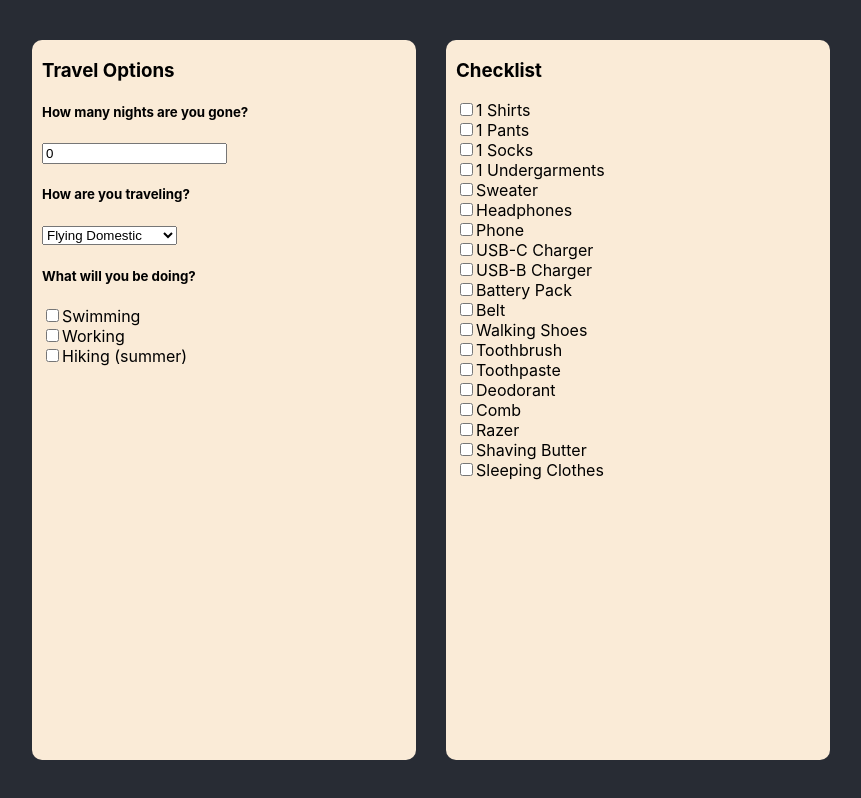
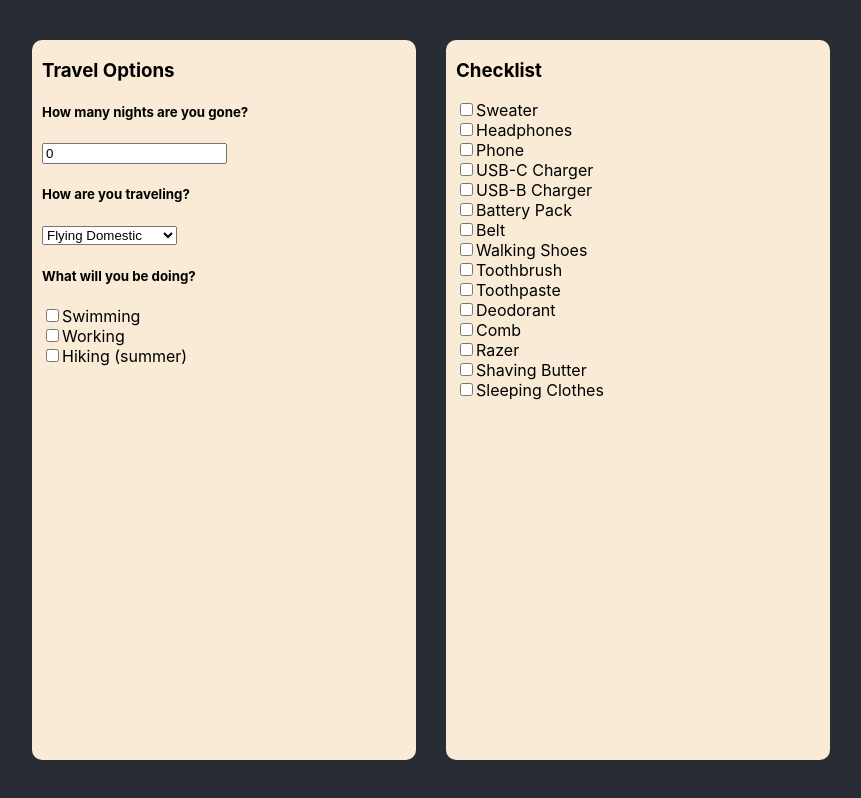
Before and after one commit to HofmaDresu/TravelChecklist, a React (Create React App) app: page / in a window 1280 px wide. Shown: the top 798 px of the page, without its empty margins (209-1070 px from the left). Built offline with nearby package versions, Linux system fonts and the light colour scheme; the HTML template or start-up script is replaced by a standard one.

Commit message:
Improve logic for "nights gone" items

```diff
--- a/src/ChecklistItems.js
+++ b/src/ChecklistItems.js
@@ -6,14 +6,18 @@ class ChecklistItems extends Component {
     const alwaysItems = this.props.questionData
       .find(qd => qd.type === "always")
       .checklistItems.map(item => {
+        const nightsGone = this.props.answerData["How many nights are you gone?"];
+
+        if(!nightsGone && item.includes("nights")) return null;
+
         item = item
           .replace(
             "{nights}",
-            Math.max(1, this.props.answerData["How many nights are you gone?"])
+            Math.max(1, nightsGone)
           )
           .replace(
             "{reusable-clothes-nights}",
-            Math.floor(this.props.answerData["How many nights are you gone?"] / 3 + 1)
+            Math.floor(nightsGone / 3 + 1)
           );
 
         return (
```
